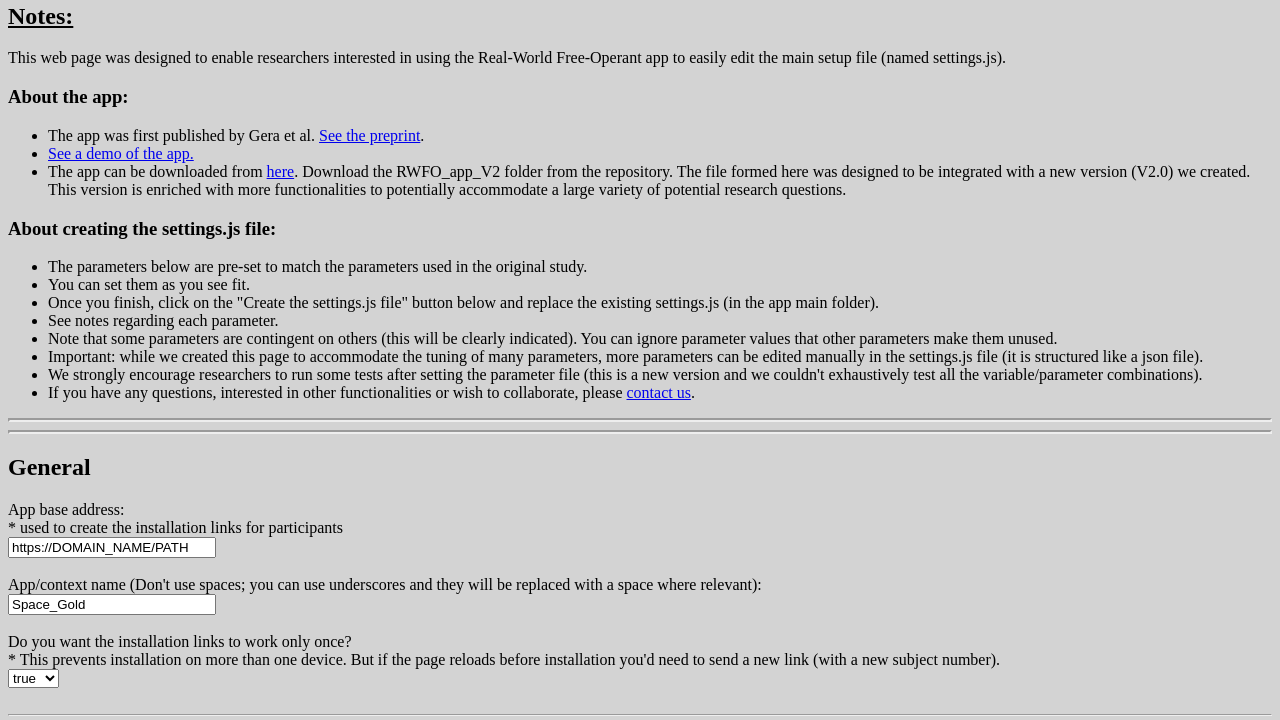
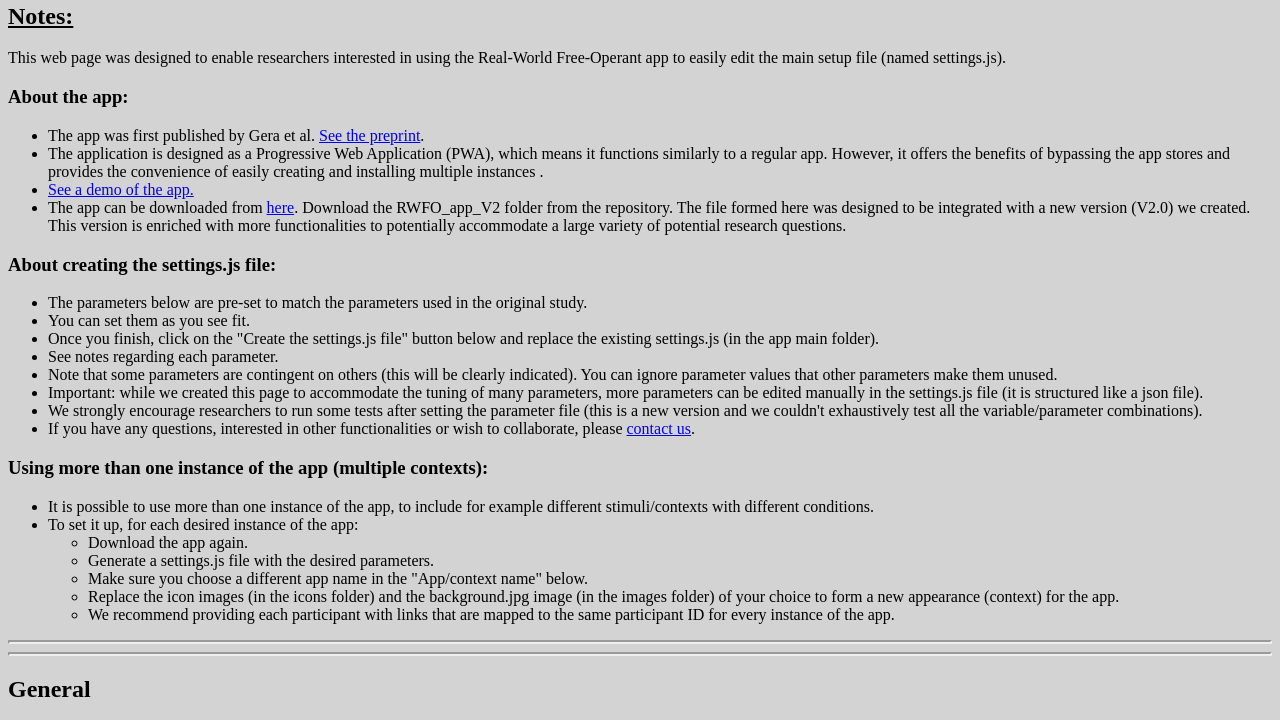
Before and after one commit to ranigera/RWFO_app_setup, a plain HTML site: page index.html in a window 1280 px wide. Shown: the part 413-1133 px from the top of the page. Drawn offline with Linux system fonts and the light colour scheme.

Commit message:
some additions

```diff
--- a/index.html
+++ b/index.html
@@ -24,6 +24,9 @@
     <ul>
         <li>The app was first published by Gera et al. <a href="https://psyarxiv.com/kgqun/" target="_blank">See the
                 preprint</a>.</li>
+        <li>The application is designed as a Progressive Web Application (PWA), which means it functions similarly to a
+            regular app. However, it offers the benefits of bypassing the app stores and provides the convenience of
+            easily creating and installing multiple instances .</li>
         <li> <a href="https://ranigera.github.io/RWFO_app_demo/" target="_blank">See a demo of the app.</a></li>
         <li>The app can be downloaded from <a href="https://github.com/ranigera/HabitApp" target="_blank">here</a>.
             Download the RWFO_app_V2 folder from the repository. The file formed here was designed to be integrated with
@@ -50,7 +53,21 @@
             <a href="mailto:ranigera.aristo@gmail.com">contact us</a>.
         </li>
     </ul>
-
+    <h3>Using more than one instance of the app (multiple contexts):</h3>
+    <ul>
+        <li>It is possible to use more than one instance of the app, to include for example different stimuli/contexts
+            with different conditions.</li>
+        <li>To set it up, for each desired instance of the app:</li>
+        <ul>
+            <li>Download the app again.</li>
+            <li>Generate a settings.js file with the desired parameters.</li>
+            <li>Make sure you choose a different app name in the "App/context name" below.</li>
+            <li>Replace the icon images (in the icons folder) and the background.jpg image (in the images folder) of
+                your choice to form a new appearance (context) for the app.</li>
+            <li>We recommend providing each participant with links that are mapped to the same participant ID for every
+                instance of the app. </li>
+        </ul>
+    </ul>
     <hr style="border-width: 2px;">
     <hr style="border-width: 2px;">
 </body>
--- a/setup.js
+++ b/setup.js
@@ -124,6 +124,10 @@ document.addEventListener("DOMContentLoaded", function () {
                     container.appendChild(h3);
                     var li = document.createElement("li");
                     li.innerHTML = 'Choosing to integrate loss will introduce "bombs" into the game that indicate money loss.';
+                    container.appendChild(li);
+                    // html space sumbol: &nbsp;
+                    var li = document.createElement("li");
+                    li.innerHTML = '<b>IMPORTANT:</b> Reward calculations will slightly differ if loss trials (entries) are introduced:<br>&nbsp&nbsp&nbsp&nbsp When both a win and a loss are "chosen" according to their probabilities, one of them is randomly selected (with a 50/50 chance).<br>&nbsp&nbsp&nbsp&nbsp If arandom interval reinforcement schedule is used, trials ending with the opposite outcome are ignored when calculating the chance of a new item becoming available.';
                     li.style.marginBottom = "2%";
                     container.appendChild(li);
                     var description = app_settings[key][key2], var_name = key.concat('.', key2.replace("SETUP_TEXT_", "")), value = app_settings[key][key2.replace("SETUP_TEXT_", "")];
@@ -213,7 +217,6 @@ document.addEventListener("DOMContentLoaded", function () {
                     var description = app_settings[key][key2], var_name = key.concat('.', key2.replace("SETUP_TEXT_", "")), value = app_settings[key][key2.replace("SETUP_TEXT_", "")];
                     var inputField = createInputField(description, var_name, value);
                     container.appendChild(inputField);
-                    console.log('MNBNBN')
                     // chack if key2 is an object:
                 } else if (typeof app_settings[key][key2] === "object") {
                     for (var key3 in app_settings[key][key2]) {
```
